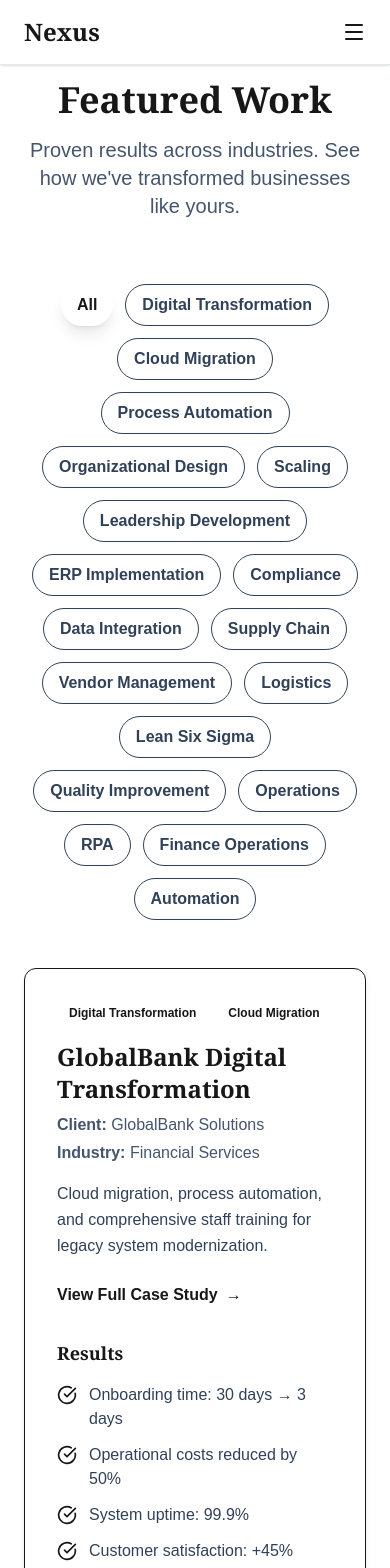
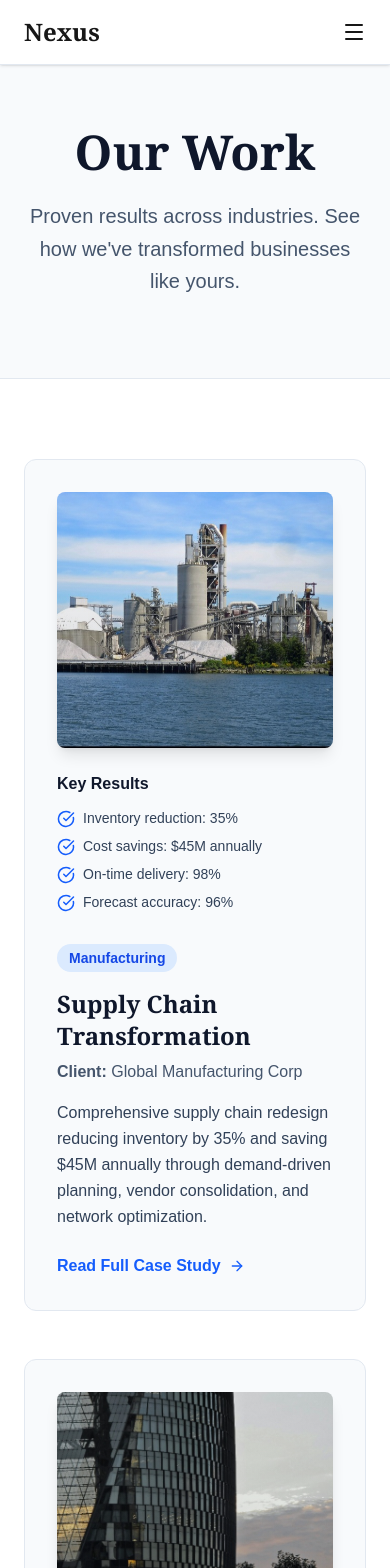
Before and after one commit to primyst/nexus, a Next.js app in the folder my-app/: page /work in a window 390 px wide. Shown: the top 1568 px of the page. Built offline with nearby package versions, Linux system fonts and the light colour scheme.

Commit message:
Update page.tsx

```diff
--- a/my-app/app/work/page.tsx
+++ b/my-app/app/work/page.tsx
@@ -1,283 +1,404 @@
 'use client';
-import { useState } from 'react';
-import { CheckCircle, Filter } from 'lucide-react';
 import Link from 'next/link';
+import Image from 'next/image';
+import { ArrowRight, CheckCircle } from 'lucide-react';
 
 interface WorkItem {
+  slug: string;
   title: string;
   client: string;
   industry: string;
   description: string;
   results: string[];
-  tags: string[];
+  image: string;
 }
 
 const workItems: WorkItem[] = [
   {
-    title: 'GlobalBank Digital Transformation',
-    client: 'GlobalBank Solutions',
-    industry: 'Financial Services',
+    slug: 'global-manufacturing-supply-chain',
+    title: 'Supply Chain Transformation',
+    client: 'Global Manufacturing Corp',
+    industry: 'Manufacturing',
     description:
-      'Cloud migration, process automation, and comprehensive staff training for legacy system modernization.',
+      'Comprehensive supply chain redesign reducing inventory by 35% and saving $45M annually through demand-driven planning, vendor consolidation, and network optimization.',
     results: [
-      'Onboarding time: 30 days → 3 days',
-      'Operational costs reduced by 50%',
-      'System uptime: 99.9%',
-      'Customer satisfaction: +45%',
+      'Inventory reduction: 35%',
+      'Cost savings: $45M annually',
+      'On-time delivery: 98%',
+      'Forecast accuracy: 96%',
     ],
-    tags: ['Digital Transformation', 'Cloud Migration', 'Process Automation'],
+    image: '/case-study-1-hero.jpg',
   },
   {
-    title: 'CloudSync Strategic Restructuring',
-    client: 'CloudSync Technologies',
-    industry: 'Technology/SaaS',
+    slug: 'fortune-500-finance-transformation',
+    title: 'Finance Shared Services Center',
+    client: 'Fortune 500 Financial Services',
+    industry: 'Finance',
     description:
-      'Organizational restructuring, process mapping, and leadership coaching for rapid growth scaling.',
+      'Established centralized shared services center with RPA implementation, reducing finance operations costs by 38% and processing time by 60%.',
     results: [
-      'Productivity: +35%',
-      'Employee satisfaction: +52%',
-      'Time-to-market: -40%',
-      'Scaled from 50 to 150 employees',
+      'Cost reduction: 38%',
+      'Processing time: 60% faster',
+      'FTE optimization: 200 roles',
+      'Error rate: 99.2% accuracy',
     ],
-    tags: ['Organizational Design', 'Scaling', 'Leadership Development'],
+    image: '/case-study-2-hero.jpg',
   },
   {
-    title: 'HealthFirst ERP Implementation',
-    client: 'HealthFirst Systems',
+    slug: 'healthcare-operational-excellence',
+    title: 'Operational Excellence Program',
+    client: 'Healthcare Provider Network',
     industry: 'Healthcare',
     description:
-      'Enterprise ERP implementation, data consolidation, and compliance framework establishment.',
+      'Enterprise-wide Lean Six Sigma program across 50+ facilities, reducing operating costs by 22% while improving patient satisfaction by 28%.',
     results: [
-      '100% data integration across systems',
-      'Achieved SOC 2 compliance',
-      'Patient data accessibility: +30%',
-      'Annual cost savings: $2M',
+      'Operating cost reduction: 22%',
+      'Patient satisfaction: +28%',
+      'Staff efficiency: +35%',
+      'Quality metrics: Top quartile',
     ],
-    tags: ['ERP Implementation', 'Compliance', 'Data Integration'],
+    image: '/case-study-3-hero.jpg',
   },
   {
-    title: 'RetailMax Supply Chain Optimization',
-    client: 'RetailMax Inc',
-    industry: 'Retail',
-    description:
-      'End-to-end supply chain redesign, vendor consolidation, and logistics network optimization.',
-    results: [
-      'Inventory costs: -28%',
-      'Delivery time: -35%',
-      'Vendor base: 150 → 45 partners',
-      'Supply chain efficiency: +42%',
-    ],
-    tags: ['Supply Chain', 'Vendor Management', 'Logistics'],
-  },
-  {
-    title: 'ManufacturePro Lean Implementation',
-    client: 'ManufacturePro Global',
+    slug: 'industrial-erp-transformation',
+    title: 'Digital ERP Implementation',
+    client: 'Industrial Equipment Manufacturer',
     industry: 'Manufacturing',
     description:
-      'Lean Six Sigma implementation, process optimization, and quality improvement programs.',
+      'Cloud-based ERP implementation integrating 8 plants into unified system, achieving 100% system integration and 99.8% data accuracy.',
     results: [
-      'Production efficiency: +38%',
-      'Defect rate: -65%',
-      'Lead time: -45%',
-      'Employee engagement: +48%',
+      'System integration: 100%',
+      'Data accuracy: 99.8%',
+      'Reporting speed: 80% faster',
+      'ROI achieved: 14 months',
     ],
-    tags: ['Lean Six Sigma', 'Quality Improvement', 'Operations'],
-  },
-  {
-    title: 'FinanceFlow RPA Automation',
-    client: 'FinanceFlow Corp',
-    industry: 'Financial Services',
-    description:
-      'Robotic process automation for finance operations, reducing manual workload and improving accuracy.',
-    results: [
-      'Manual tasks automated: 85%',
-      'Processing time: -60%',
-      'Error rate: -92%',
-      'Cost savings: $1.5M annually',
-    ],
-    tags: ['RPA', 'Finance Operations', 'Automation'],
+    image: '/case-study-4-hero.jpg',
   },
 ];
 
-export default function Work() {
-  const [selectedFilter, setSelectedFilter] = useState<string>('All');
-  const [expandedWork, setExpandedWork] = useState<string | null>(null);
-
-  // Get unique tags
-  const allTags = ['All', ...new Set(workItems.flatMap(item => item.tags))];
-
-  // Filter work items
-  const filteredWork = selectedFilter === 'All'
-    ? workItems
-    : workItems.filter(item => item.tags.includes(selectedFilter));
-
+export default function WorkPage() {
   return (
-    <section className="py-20 px-6 md:px-12 bg-cream">
+    <main className="bg-white">
+      {/* Hero */}
+      <section className="pt-32 pb-20 px-6 md:px-12 bg-slate-50 border-b border-slate-200 animate-fade-in">
         <div className="max-w-7xl mx-auto">
-        {/* Header */}
-        <div className="text-center mb-16 animate-fade-in-up">
-          <h2 className="text-4xl md:text-5xl font-bold text-navy mb-4 font-serif animate-slide-down">
-            Featured Work
-          </h2>
-          <p className="text-xl text-slate-600 max-w-2xl mx-auto animate-fade-in" style={{ animationDelay: '0.1s' }}>
+          <div className="text-center">
+            <h1 className="text-5xl md:text-6xl font-bold text-slate-900 mb-6 font-serif animate-slide-down">
+              Our Work
+            </h1>
+            <p className="text-xl text-slate-600 max-w-3xl mx-auto leading-relaxed animate-fade-in-up" style={{ animationDelay: '0.1s' }}>
               Proven results across industries. See how we've transformed businesses like yours.
             </p>
           </div>
+        </div>
+      </section>
 
-        {/* Filter Tags */}
-        <div className="flex flex-wrap gap-3 mb-12 justify-center animate-fade-in-up" style={{ animationDelay: '0.15s' }}>
-          {allTags.map((tag, idx) => (
-            <button
-              key={tag}
-              onClick={() => setSelectedFilter(tag)}
-              className={`px-4 py-2 rounded-full font-semibold transition-all duration-300 transform hover:scale-105 animate-fade-in-up ${
-                selectedFilter === tag
-                  ? 'bg-gold text-navy shadow-lg'
-                  : 'bg-white text-slate-700 border border-gold/20 hover:border-gold/60 hover:shadow-md'
-              }`}
-              style={{ animationDelay: `${0.15 + idx * 0.05}s` }}
-            >
-              {tag}
-            </button>
+      {/* Work Items */}
+      <section className="py-20 px-6 md:px-12 bg-white">
+        <div className="max-w-7xl mx-auto">
+          <div className="space-y-12">
+            {workItems.map((item, idx) => (
+              <WorkCard key={item.slug} item={item} index={idx} />
             ))}
           </div>
+        </div>
+      </section>
 
-        {/* Work Items */}
-        <div className="space-y-8">
-          {filteredWork.map((item, idx) => (
-            <WorkItemCard
-              key={item.title}
-              item={item}
-              delay={idx * 0.1}
-              isExpanded={expandedWork === item.title}
-              onToggle={() => setExpandedWork(expandedWork === item.title ? null : item.title)}
-            />
+      {/* Stats Section */}
+      <section className="py-20 px-6 md:px-12 bg-slate-50">
+        <div className="max-w-7xl mx-auto">
+          <h2 className="text-4xl font-bold text-slate-900 mb-12 text-center font-serif animate-slide-down">
+            Our Track Record
+          </h2>
+
+          <div className="grid md:grid-cols-4 gap-6">
+            <StatCard value="150+" label="Enterprise Clients" delay={0} />
+            <StatCard value="$8.2B" label="Value Delivered" delay={0.1} />
+            <StatCard value="97%" label="Success Rate" delay={0.2} />
+            <StatCard value="80+" label="Senior Consultants" delay={0.3} />
+          </div>
+        </div>
+      </section>
+
+      {/* Industries Section */}
+      <section className="py-20 px-6 md:px-12 bg-white">
+        <div className="max-w-7xl mx-auto">
+          <h2 className="text-4xl font-bold text-slate-900 mb-12 text-center font-serif animate-slide-down">
+            Industries We Serve
+          </h2>
+
+          <div className="grid md:grid-cols-2 lg:grid-cols-4 gap-6">
+            {[
+              { title: 'Manufacturing', count: '45+' },
+              { title: 'Financial Services', count: '38+' },
+              { title: 'Healthcare', count: '32+' },
+              { title: 'Logistics', count: '35+' },
+            ].map((industry, idx) => (
+              <div
+                key={idx}
+                className="bg-slate-50 rounded-lg p-8 border border-slate-200 hover:border-blue-400 transition-all duration-300 transform hover:scale-105 text-center animate-scale-in"
+                style={{ animationDelay: `${idx * 0.1}s` }}
+              >
+                <h3 className="text-2xl font-bold text-slate-900 mb-2 font-serif">
+                  {industry.count}
+                </h3>
+                <p className="text-slate-600 font-semibold">{industry.title}</p>
+              </div>
             ))}
           </div>
+        </div>
+      </section>
 
-        {/* View All CTA */}
-        <div className="text-center mt-16 animate-fade-in-up" style={{ animationDelay: '0.5s' }}>
+      {/* Expertise Section */}
+      <section className="py-20 px-6 md:px-12 bg-slate-50">
+        <div className="max-w-7xl mx-auto">
+          <h2 className="text-4xl font-bold text-slate-900 mb-12 text-center font-serif animate-slide-down">
+            What We Deliver
+          </h2>
+
+          <div className="grid md:grid-cols-2 gap-8 max-w-4xl mx-auto">
+            {[
+              {
+                title: 'Strategic Consulting',
+                description: 'Enterprise strategy development and transformation roadmaps aligned with business objectives.',
+              },
+              {
+                title: 'Operational Excellence',
+                description: 'Lean Six Sigma and process improvement programs driving sustainable efficiency gains.',
+              },
+              {
+                title: 'Digital Transformation',
+                description: 'ERP, cloud, and automation initiatives enabling modern enterprise operations.',
+              },
+              {
+                title: 'Change Management',
+                description: 'Comprehensive change programs ensuring successful adoption and sustainable results.',
+              },
+              {
+                title: 'Supply Chain Optimization',
+                description: 'End-to-end supply chain redesign reducing costs while improving service levels.',
+              },
+              {
+                title: 'Finance Transformation',
+                description: 'Finance operations redesign including shared services and RPA implementation.',
+              },
+            ].map((item, idx) => (
+              <div
+                key={idx}
+                className="bg-white rounded-lg p-8 border border-slate-200 hover:border-blue-400 transition-all duration-300 transform hover:scale-105 animate-fade-in-up"
+                style={{ animationDelay: `${idx * 0.05}s` }}
+              >
+                <h3 className="text-xl font-bold text-slate-900 mb-3 font-serif">
+                  {item.title}
+                </h3>
+                <p className="text-slate-700 leading-relaxed">{item.description}</p>
+              </div>
+            ))}
+          </div>
+        </div>
+      </section>
+
+      {/* Methodology Section */}
+      <section className="py-20 px-6 md:px-12 bg-white">
+        <div className="max-w-7xl mx-auto">
+          <h2 className="text-4xl font-bold text-slate-900 mb-12 text-center font-serif animate-slide-down">
+            Our Approach
+          </h2>
+
+          <div className="grid md:grid-cols-4 gap-6">
+            {[
+              {
+                step: '1',
+                title: 'Assess',
+                description: 'Deep-dive analysis of current state, opportunities, and business impact potential.',
+              },
+              {
+                step: '2',
+                title: 'Design',
+                description: 'Develop detailed transformation roadmap with clear milestones and KPIs.',
+              },
+              {
+                step: '3',
+                title: 'Execute',
+                description: 'Implement changes with comprehensive change management and training.',
+              },
+              {
+                step: '4',
+                title: 'Sustain',
+                description: 'Establish governance and continuous improvement to ensure lasting results.',
+              },
+            ].map((phase, idx) => (
+              <div
+                key={idx}
+                className="relative animate-fade-in-up"
+                style={{ animationDelay: `${idx * 0.1}s` }}
+              >
+                <div className="bg-slate-50 rounded-lg p-8 border border-slate-200 hover:border-blue-400 transition-all duration-300 transform hover:scale-105 h-full">
+                  <div className="w-12 h-12 bg-blue-600 rounded-full flex items-center justify-center text-white font-bold text-lg mb-4 transform group-hover:scale-110 transition-transform">
+                    {phase.step}
+                  </div>
+                  <h3 className="text-xl font-bold text-slate-900 mb-3 font-serif">
+                    {phase.title}
+                  </h3>
+                  <p className="text-slate-700 leading-relaxed">{phase.description}</p>
+                </div>
+
+                {idx < 3 && (
+                  <div className="hidden md:block absolute top-1/2 -right-3 w-6 h-0.5 bg-blue-200 transform -translate-y-1/2" />
+                )}
+              </div>
+            ))}
+          </div>
+        </div>
+      </section>
+
+      {/* Client Testimonials */}
+      <section className="py-20 px-6 md:px-12 bg-slate-50">
+        <div className="max-w-7xl mx-auto">
+          <h2 className="text-4xl font-bold text-slate-900 mb-12 text-center font-serif animate-slide-down">
+            What Our Clients Say
+          </h2>
+
+          <div className="grid md:grid-cols-3 gap-8">
+            {[
+              {
+                quote:
+                  'Nexus transformed our supply chain from a cost center into a competitive advantage. The results exceeded our expectations.',
+                author: 'John Smith',
+                title: 'VP Operations',
+                company: 'Global Manufacturing Corp',
+              },
+              {
+                quote:
+                  'The shared services transformation delivered exceptional results. Beyond the cost savings, we gained agility and scalability.',
+                author: 'Sarah Johnson',
+                title: 'CFO',
+                company: 'Fortune 500 Financial Services',
+              },
+              {
+                quote:
+                  'Nexus helped us create a culture of continuous improvement. We are now a model for operational excellence in healthcare.',
+                author: 'Dr. Michael Chen',
+                title: 'Chief Operating Officer',
+                company: 'Healthcare Provider Network',
+              },
+            ].map((testimonial, idx) => (
+              <div
+                key={idx}
+                className="bg-white rounded-lg p-8 border border-slate-200 hover:border-blue-400 hover:shadow-lg transition-all duration-300 transform hover:scale-105 animate-fade-in-up"
+                style={{ animationDelay: `${idx * 0.1}s` }}
+              >
+                <div className="text-4xl text-blue-400 mb-4">"</div>
+                <p className="text-slate-700 mb-6 leading-relaxed italic">
+                  {testimonial.quote}
+                </p>
+                <div className="pt-4 border-t border-slate-200">
+                  <p className="font-semibold text-slate-900">{testimonial.author}</p>
+                  <p className="text-sm text-slate-600">{testimonial.title}</p>
+                  <p className="text-sm text-slate-600">{testimonial.company}</p>
+                </div>
+              </div>
+            ))}
+          </div>
+        </div>
+      </section>
+
+      {/* CTA */}
+      <section className="py-20 px-6 md:px-12 bg-slate-900">
+        <div className="max-w-7xl mx-auto text-center animate-fade-in-up">
+          <h2 className="text-4xl font-bold text-white mb-6 font-serif">
+            Ready to Transform Your Enterprise?
+          </h2>
+          <p className="text-xl text-slate-300 mb-8 max-w-2xl mx-auto">
+            Let's discuss how we can deliver measurable results for your organization
+          </p>
           <Link href="/contact">
-            <button className="bg-gold text-navy px-8 py-3 rounded-full font-semibold hover:bg-opacity-90 transition-all duration-300 transform hover:scale-105 active:scale-95 shadow-lg hover:shadow-xl">
-              Start Your Transformation
+            <button className="bg-blue-600 text-white px-8 py-3 rounded-lg font-semibold hover:bg-blue-700 transition-all duration-300 shadow-lg hover:shadow-xl transform hover:scale-105 active:scale-95 inline-flex items-center gap-2">
+              Schedule Consultation
+              <ArrowRight size={18} />
             </button>
           </Link>
         </div>
-      </div>
       </section>
+    </main>
   );
 }
 
-function WorkItemCard({
-  item,
-  delay,
-  isExpanded,
-  onToggle,
-}: {
-  item: WorkItem;
-  delay: number;
-  isExpanded: boolean;
-  onToggle: () => void;
-}) {
+function WorkCard({ item, index }: { item: WorkItem; index: number }) {
   return (
     <div
-      className="bg-white rounded-xl p-8 md:p-12 shadow-md hover:shadow-lg transition-all duration-300 border border-gold/10 hover:border-gold/30 animate-fade-in-up transform hover:scale-102"
-      style={{ animationDelay: `${delay}s` }}
+      className="bg-slate-50 rounded-xl p-8 md:p-12 border border-slate-200 hover:border-blue-400 hover:shadow-lg transition-all duration-300 transform hover:scale-105 animate-fade-in-up"
+      style={{ animationDelay: `${index * 0.1}s` }}
     >
       <div className="grid md:grid-cols-2 gap-8">
         {/* Left - Info */}
-        <div>
-          {/* Tags */}
+        <div className="order-2 md:order-1">
           <div className="mb-4 flex flex-wrap gap-2">
-            {item.tags.slice(0, 2).map((tag) => (
-              <span key={tag} className="bg-gold/10 text-gold px-3 py-1 rounded-full text-xs font-semibold animate-fade-in-up">
-                {tag}
+            <span className="bg-blue-100 text-blue-700 px-3 py-1 rounded-full text-sm font-semibold">
+              {item.industry}
             </span>
-            ))}
           </div>
 
-          {/* Title */}
-          <h3 className="text-2xl font-bold text-navy mb-2 font-serif animate-slide-down">
+          <h3 className="text-2xl font-bold text-slate-900 mb-2 font-serif">
             {item.title}
           </h3>
 
-          {/* Client Info */}
-          <div className="mb-4 space-y-1 animate-fade-in-up" style={{ animationDelay: `${delay + 0.05}s` }}>
-            <p className="text-slate-600">
-              <strong className="text-navy">Client:</strong> {item.client}
+          <p className="text-slate-600 mb-4 font-medium">
+            <strong>Client:</strong> {item.client}
           </p>
-            <p className="text-slate-600">
-              <strong className="text-navy">Industry:</strong> {item.industry}
-            </p>
-          </div>
 
-          {/* Description */}
-          <p className="text-slate-700 mb-6 leading-relaxed animate-fade-in-up" style={{ animationDelay: `${delay + 0.1}s` }}>
+          <p className="text-slate-700 mb-6 leading-relaxed">
             {item.description}
           </p>
 
-          {/* Toggle Button */}
-          <button
-            onClick={onToggle}
-            className="text-gold font-semibold hover:text-navy transition-colors duration-300 flex items-center gap-2 group"
-          >
-            {isExpanded ? 'Hide Details' : 'View Full Case Study'}
-            <span className={`transition-transform duration-300 ${isExpanded ? 'rotate-180' : ''}`}>
-              →
-            </span>
+          <Link href={`/work/${item.slug}`}>
+            <button className="text-blue-600 font-semibold hover:text-blue-700 transition-all duration-300 flex items-center gap-2 group">
+              Read Full Case Study
+              <ArrowRight size={16} className="group-hover:translate-x-1 transition-transform" />
             </button>
+          </Link>
         </div>
 
-        {/* Right - Results */}
-        <div className="animate-fade-in-right" style={{ animationDelay: `${delay + 0.1}s` }}>
-          <h4 className="text-lg font-bold text-navy mb-4 font-serif">Results</h4>
-          <ul className="space-y-3">
+        {/* Right - Results & Image */}
+        <div className="order-1 md:order-2 space-y-6">
+          {/* Image */}
+          <div className="relative h-64 rounded-lg overflow-hidden shadow-lg">
+            <Image
+              src={item.image}
+              alt={item.title}
+              fill
+              className="object-cover hover:scale-110 transition-transform duration-500"
+              quality={85}
+            />
+            <div className="absolute inset-0 bg-gradient-to-t from-slate-900/20 to-transparent" />
+          </div>
+
+          {/* Results */}
+          <div>
+            <h4 className="font-bold text-slate-900 mb-3">Key Results</h4>
+            <ul className="space-y-2">
               {item.results.map((result, idx) => (
-              <li
-                key={result}
-                className="flex items-start gap-3 animate-fade-in-up"
-                style={{ animationDelay: `${delay + 0.15 + idx * 0.05}s` }}
-              >
-                <CheckCircle size={20} className="text-gold mt-0.5 flex-shrink-0" />
-                <span className="text-slate-700">{result}</span>
+                <li key={idx} className="flex items-start gap-2">
+                  <CheckCircle size={18} className="text-blue-600 mt-0.5 flex-shrink-0" />
+                  <span className="text-slate-700 text-sm">{result}</span>
                 </li>
               ))}
             </ul>
           </div>
         </div>
-
-      {/* Expanded Content */}
-      {isExpanded && (
-        <div className="mt-8 pt-8 border-t border-gold/20 animate-fade-in-up">
-          <h4 className="text-lg font-bold text-navy mb-4 font-serif">Project Approach</h4>
-          <p className="text-slate-700 mb-6 leading-relaxed">
-            This engagement involved a comprehensive assessment of current operations, identification of optimization opportunities, and phased implementation with continuous stakeholder engagement. Our team worked closely with {item.client} to ensure smooth adoption and maximize value realization.
-          </p>
-
-          <h4 className="text-lg font-bold text-navy mb-4 font-serif">Key Deliverables</h4>
-          <ul className="grid md:grid-cols-2 gap-4 mb-6">
-            {[
-              'Strategic roadmap and implementation plan',
-              'Process redesign and optimization',
-              'Technology implementation and integration',
-              'Team training and change management',
-              'Performance monitoring framework',
-              'Ongoing support and optimization',
-            ].map((deliverable) => (
-              <li key={deliverable} className="flex items-start gap-2 text-slate-700">
-                <span className="text-gold font-bold mt-1">✓</span>
-                {deliverable}
-              </li>
-            ))}
-          </ul>
-
-          <Link href="/contact">
-            <button className="text-gold font-semibold hover:text-navy transition-colors">
-              Learn How We Can Help You →
-            </button>
-          </Link>
       </div>
-      )}
     </div>
   );
 }
+
+function StatCard({ value, label, delay }: { value: string; label: string; delay: number }) {
+  return (
+    <div
+      className="bg-white rounded-lg p-8 border border-slate-200 hover:border-blue-400 transition-all duration-300 text-center transform hover:scale-105 hover:shadow-lg animate-scale-in"
+      style={{ animationDelay: `${delay}s` }}
+    >
+      <div className="text-4xl font-bold text-blue-600 mb-2 font-serif">{value}</div>
+      <div className="text-slate-600 font-semibold">{label}</div>
+    </div>
+  );
+}
```
Lines whose indentation alone changed are shown as unchanged.
